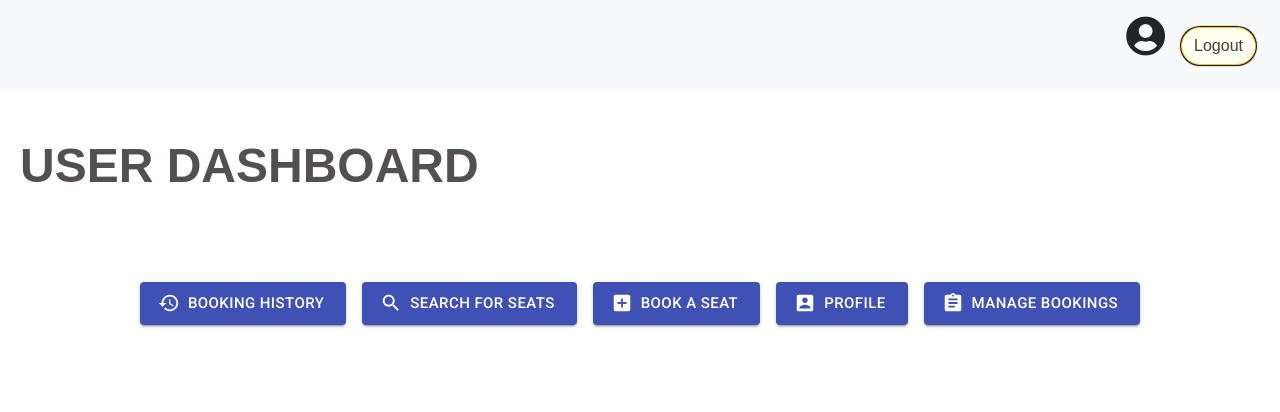
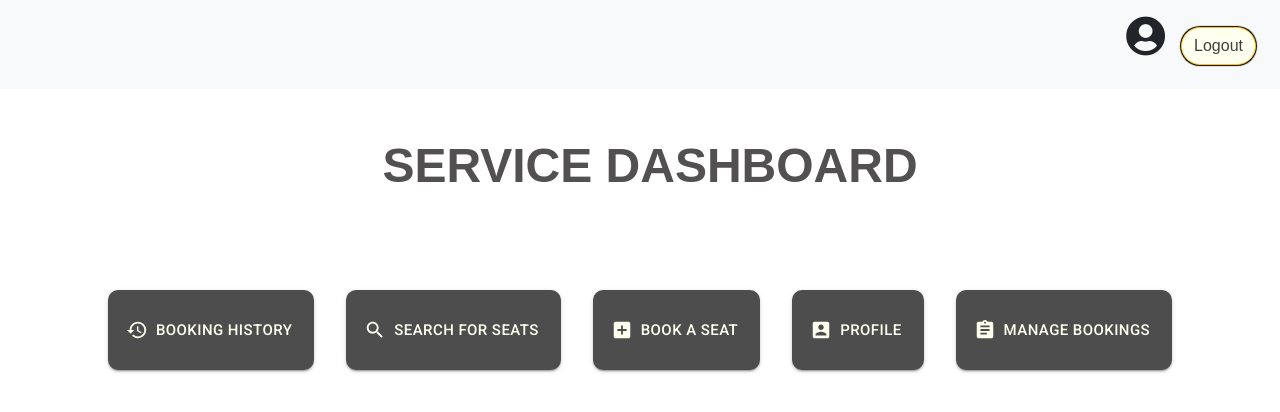
Before and after one commit to shreyateeza/OnlineSeatBookingSystem, a React (Create React App) app in the folder FrontPart/: page /userdashboard in a window 1280 px wide. Shown: the top 412 px of the page. Built offline with nearby package versions, Linux system fonts and the light colour scheme.

Commit message:
updated dashboard

```diff
--- a/FrontPart/src/a.css
+++ b/FrontPart/src/a.css
@@ -52,6 +52,10 @@ header{
 #a{
     color: rgb(82, 80, 80);
 }
-#tile{
-
+#b{
+    background-color: #4d4d4d;
+    color:ivory;
 }
+#b:hover{
+    background-color: #636262;
+}
--- a/FrontPart/src/component/UpdateProfile.js
+++ b/FrontPart/src/component/UpdateProfile.js
@@ -47,6 +47,7 @@ function UpdateProfile(props) {
   const [username, setUsername] = useState();
   const [mob, setMob] = useState();
   const [add, setAdd] = useState();
+  const [password, setPassword] = useState();
 
 useEffect(
     () => {
@@ -68,9 +69,10 @@ useEffect(
       const requestbody = {
         "username": username,
         "mobile": mob,
-        "address": add
+        "address": add,
+        "password": password
       }
-      console.log("========== subtting = =========");
+      console.log("===== submitting =====");
       console.log(requestbody);
       axios.put('http://localhost:8082/user/profile', requestbody, { headers: AuthHeader() })
       .then( response => {
@@ -89,8 +91,10 @@ useEffect(
 
       setMob(e.target.value );
     }
+    function handlechange3(e){
 
-
+      setPassword(e.target.value );
+    }
 
 
     return (
@@ -143,10 +147,9 @@ useEffect(
 						fullWidth
             value={mob}
 						onChange={handlechange2}
-          autoFocus
 					/>
 
-<h5 >Address:</h5>
+    <h5 >Address:</h5>
         <TextField
 					 id="outlined-multiline-static"
            margin="normal"
@@ -158,6 +161,16 @@ useEffect(
 						value={add}
 						onChange={handlechange}
 
+					/>
+    <h5>password:</h5>
+    <TextField
+            variant="outlined"
+						margin="normal"
+						required
+						fullWidth
+
+						onChange={handlechange3}
+            type="password"
 					/>
 
     <Button
--- a/FrontPart/src/component/UserDashboard.js
+++ b/FrontPart/src/component/UserDashboard.js
@@ -14,8 +14,11 @@ import { useHistory as history } from 'react-router-dom';
 
 const useStyles = makeStyles((theme) => ({
 	button: {
-		margin: theme.spacing(1),
-	},
+		margin: theme.spacing(2),
+		// backgroundColor:'#1ac6ff'
+		borderRadius:'10px',
+		height: '80px'
+	}
 }));
 
 function UserDashboard(props) {
@@ -29,6 +32,7 @@ function UserDashboard(props) {
 		localStorage.removeItem("isAdmin");
 		props.history.push('/login');
 	}
+
 	return (
 		<div>
 		<nav class="navbar navbar-light bg-light">
@@ -41,15 +45,20 @@ function UserDashboard(props) {
       	</nav>
 
 			<br/><br/>
-			 <h1 class="display-5"><b><big>USER DASHBOARD </big></b></h1> <br/><br/><br/>
-			<Grid justify="center">
+
+	<h1 class="display-5" style={{textAlign:'center'}}><b><big>SERVICE DASHBOARD </big></b></h1> <br/><br/><br/>
+
+			<Grid container
+				direction="row"
+				justify="center"
+				alignItems="center">
+
 				<Link to="/bookings" style={{ textDecoration: 'none' }}>
 					<Button
+						id='b'
 						variant="contained"
 						color="primary"
 						size="large"
-						multiline
-						rowsMax={3}
 						className={classes.button}
 						startIcon={<HistoryIcon />}
 					>
@@ -57,8 +66,10 @@ function UserDashboard(props) {
 					</Button>
 				</Link>
 
+
 				<Link to="/searchseat" style={{ textDecoration: 'none' }}>
 					<Button
+						id='b'
 						variant="contained"
 						color="primary"
 						size="large"
@@ -69,8 +80,11 @@ function UserDashboard(props) {
 					</Button>
 				</Link>
 
+
+
 				<Link to="/userseatbooking" style={{ textDecoration: 'none' }}>
 					<Button
+						id='b'
 						variant="contained"
 						color="primary"
 						size="large"
@@ -80,9 +94,9 @@ function UserDashboard(props) {
 						Book a seat
 					</Button>
 				</Link>
-
 				<Link to="/userprofile" style={{ textDecoration: 'none' }}>
 					<Button
+						id='b'
 						variant="contained"
 						color="primary"
 						size="large"
@@ -95,6 +109,7 @@ function UserDashboard(props) {
 
 				<Link to="/bookings" style={{ textDecoration: 'none' }}>
 					<Button
+						id='b'
 						variant="contained"
 						color="primary"
 						size="large"
@@ -104,10 +119,18 @@ function UserDashboard(props) {
 						Manage Bookings
 					</Button>
 				</Link>
+				</Grid>
+
+				<Grid container
+				direction="row"
+				justify="center"
+				alignItems="center">
+
 				{isAdmin && (
 					<React.Fragment>
 						<Link to="/addseat" style={{ textDecoration: 'none' }}>
 							<Button
+								id='b'
 								variant="contained"
 								color="primary"
 								size="large"
@@ -120,11 +143,13 @@ function UserDashboard(props) {
 
 						<Link to="/delete" style={{ textDecoration: 'none' }}>
 							<Button
+
 								variant="contained"
 								color="secondary"
 								size="large"
 								className={classes.button}
 								startIcon={<DeleteIcon />}
+								style={{backgroundColor:'#b30000'}}
 							>
 								Delete Seats
 							</Button>
@@ -136,6 +161,7 @@ function UserDashboard(props) {
 								size="large"
 								className={classes.button}
 								startIcon={<SaveIcon />}
+								style={{backgroundColor:'#007399', color:'ivory'}}
 							>
 								Update Bookings
 							</Button>
--- a/FrontPart/src/viewprof.html
+++ /dev/null
@@ -1,64 +0,0 @@
-<!DOCTYPE html>
-<html lang="en">
-
-  <link rel="stylesheet" href="https://maxcdn.bootstrapcdn.com/bootstrap/4.0.0/css/bootstrap.min.css" integrity="sha384-Gn5384xqQ1aoWXA+058RXPxPg6fy4IWvTNh0E263XmFcJlSAwiGgFAW/dAiS6JXm" crossorigin="anonymous">
-
-  <nav class="navbar navbar-light bg-light justify-content-between">
-    <a class="navbar-brand"><BIG><b>PROFILE</a></b></big>
-    <form class="form-inline">
-      <button class="btn btn-outline-success my-2 my-sm-0" type="submit">BACK TO DASHBOARD</button>
-    </form>
-  </nav>
-<head>
-  <title>Bootstrap Example</title>
-  <meta charset="utf-8">
-  <meta name="viewport" content="width=device-width, initial-scale=1">
-
-</head>
-<body>
-
-  <script src="https://ajax.googleapis.com/ajax/libs/jquery/3.5.1/jquery.min.js"></script>
-  <script src="https://maxcdn.bootstrapcdn.com/bootstrap/3.4.1/js/bootstrap.min.js"></script>
-
-
-<div class="container" style="margin: auto;" >
-
-  <div style="width: 50%;">
-
-    <br/><br/>
-    <button class="btn btn-warning float-right">Edit Profile</button>
-    <div class="form-group">
-      <label for="email">username:</label>
-     <h5>{usename}</h5>
-
-    </div>
-
-    <div class="form-group">
-        <label for="email">mobile:</label>
-        <h5>{mobile}</h5>
-      </div>
-
-      <div class="form-group">
-        <label for="email">Door No:</label>
-        <h5>{Door. No}</h5>
-      </div>
-      <div class="form-group">
-        <label for="email">City:</label>
-        <h5>{City}</h5>
-      </div>
-
-      <div class="form-group">
-        <label for="email">State:</label>
-        <h5>{State}</h5>
-      </div>
-
-      <div class="form-group">
-        <label for="email">Country:</label>
-        <h5>{usename}</h5>
-      </div>
-
-    </div>
-</div>
-
-</body>
-</html>
```
